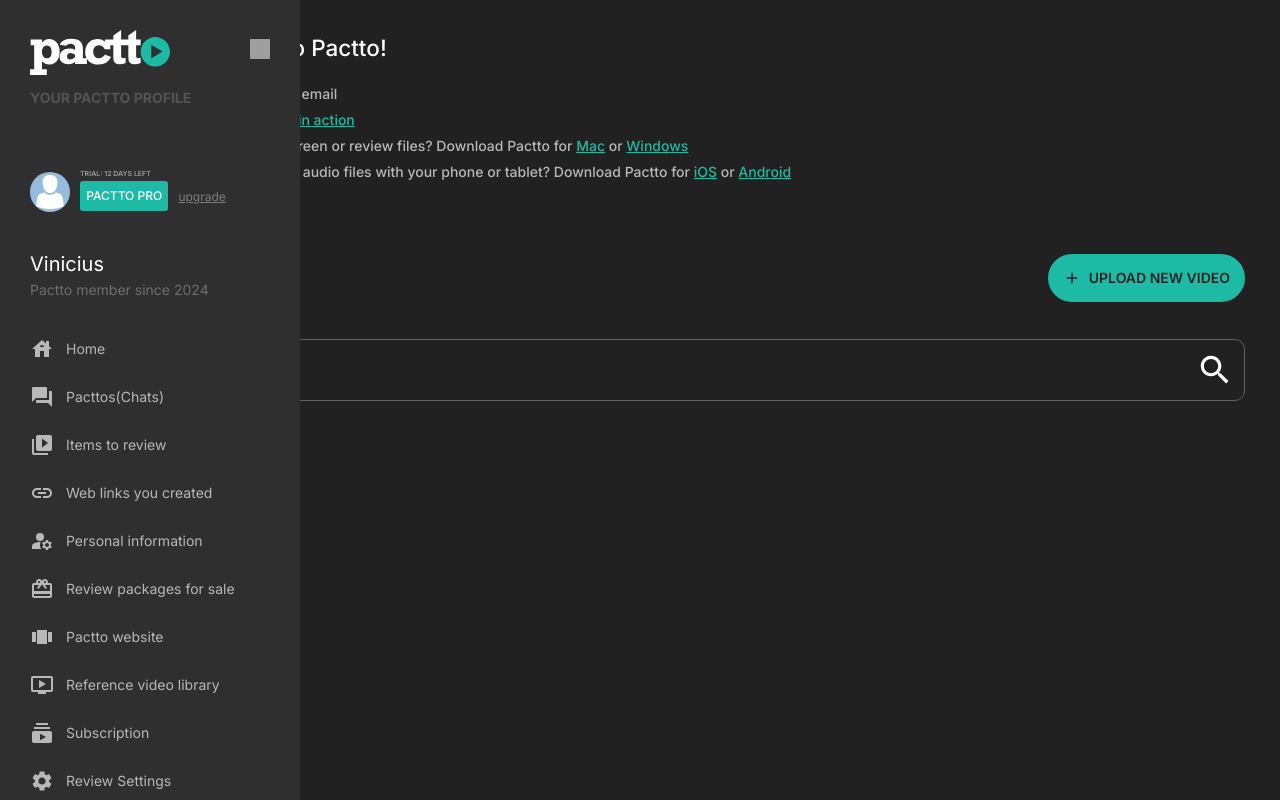
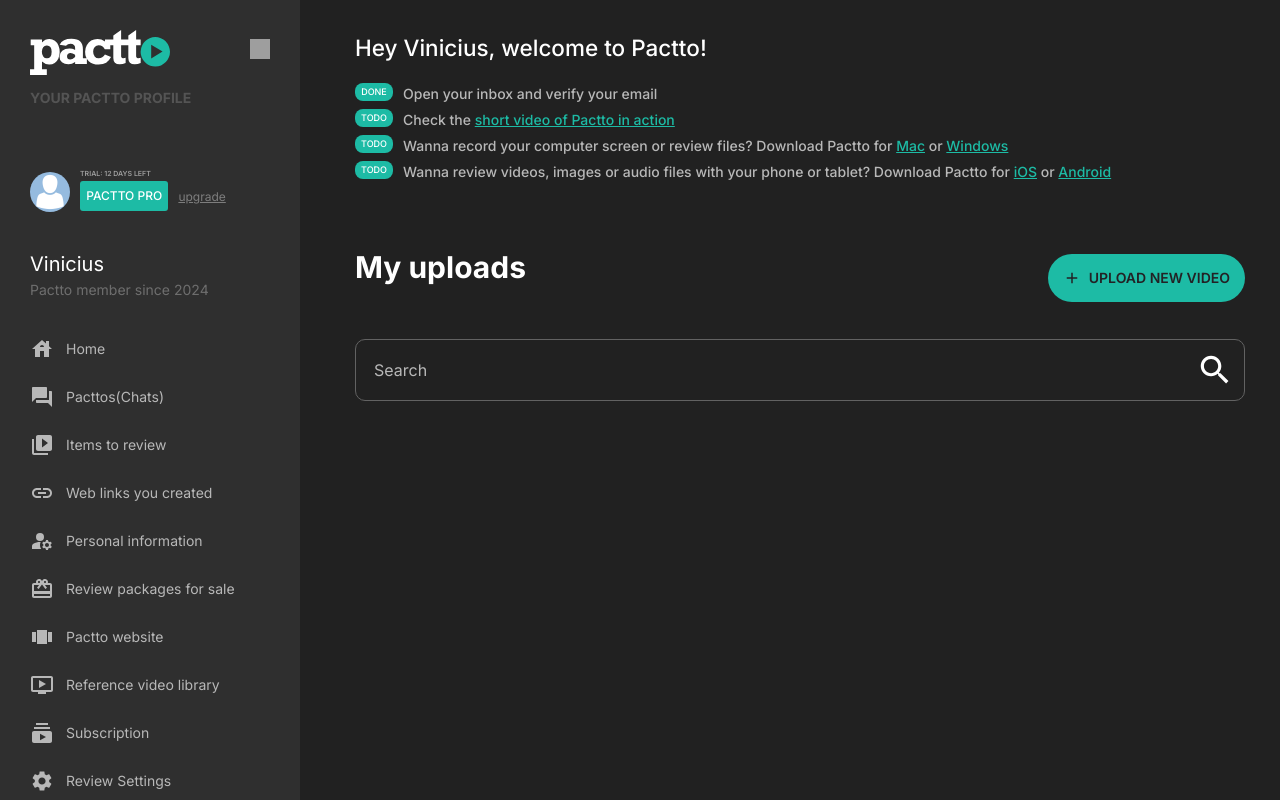
Before and after one commit to vinicius3g/pactto, a Next.js app: page / in a window 1280 px wide. Built offline with nearby package versions, Linux system fonts and the light colour scheme; grey boxes are pictures that could not be loaded.

Commit message:
styles: estilos globais

```diff
--- a/styles/index.css
+++ b/styles/index.css
@@ -1,2 +1,15 @@
 @import './tailwind';
-@import './globals.css'
+@import './globals.css';
+
+.name {
+  color: red;
+  font-size: 6rem;
+}
+
+.main {
+  transition: margin-left 0.3s ease;
+}
+
+.shifted {
+  margin-left: 320px;
+}
```
